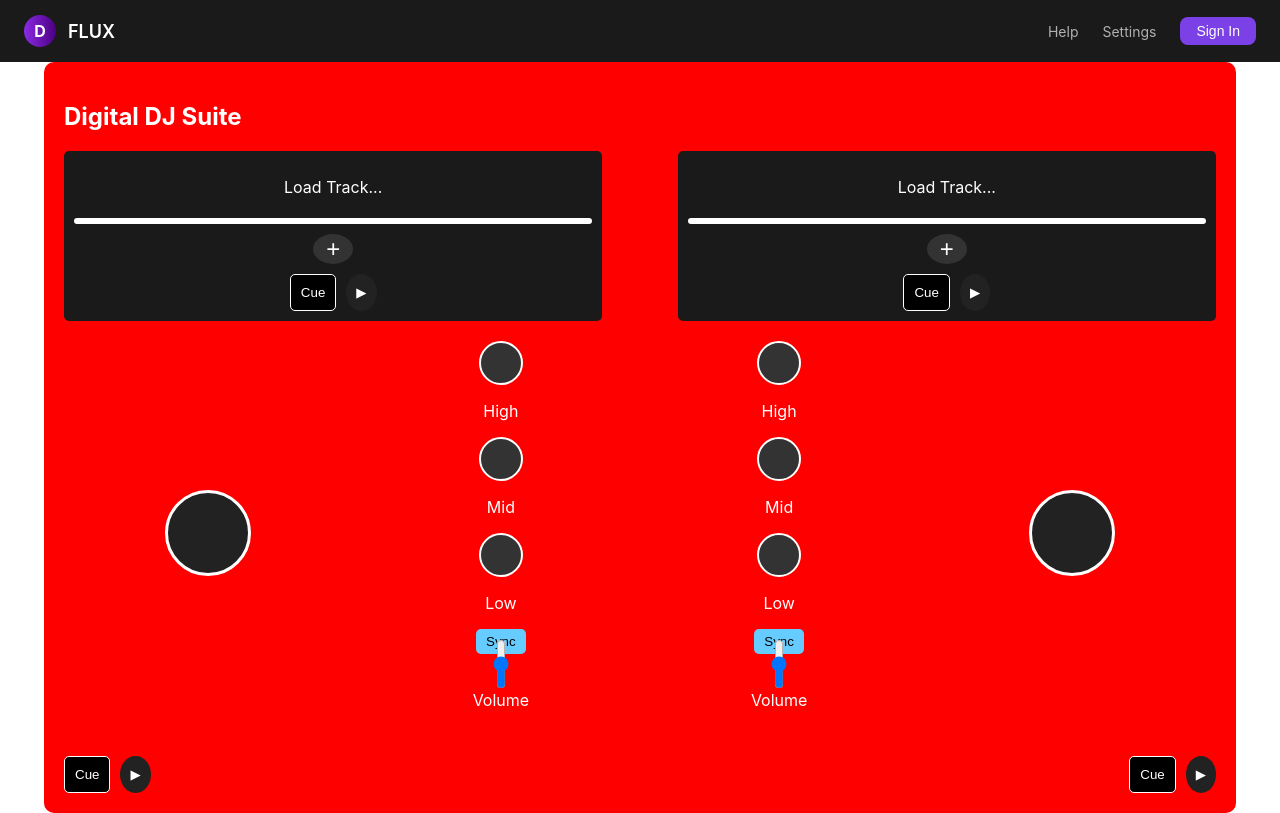
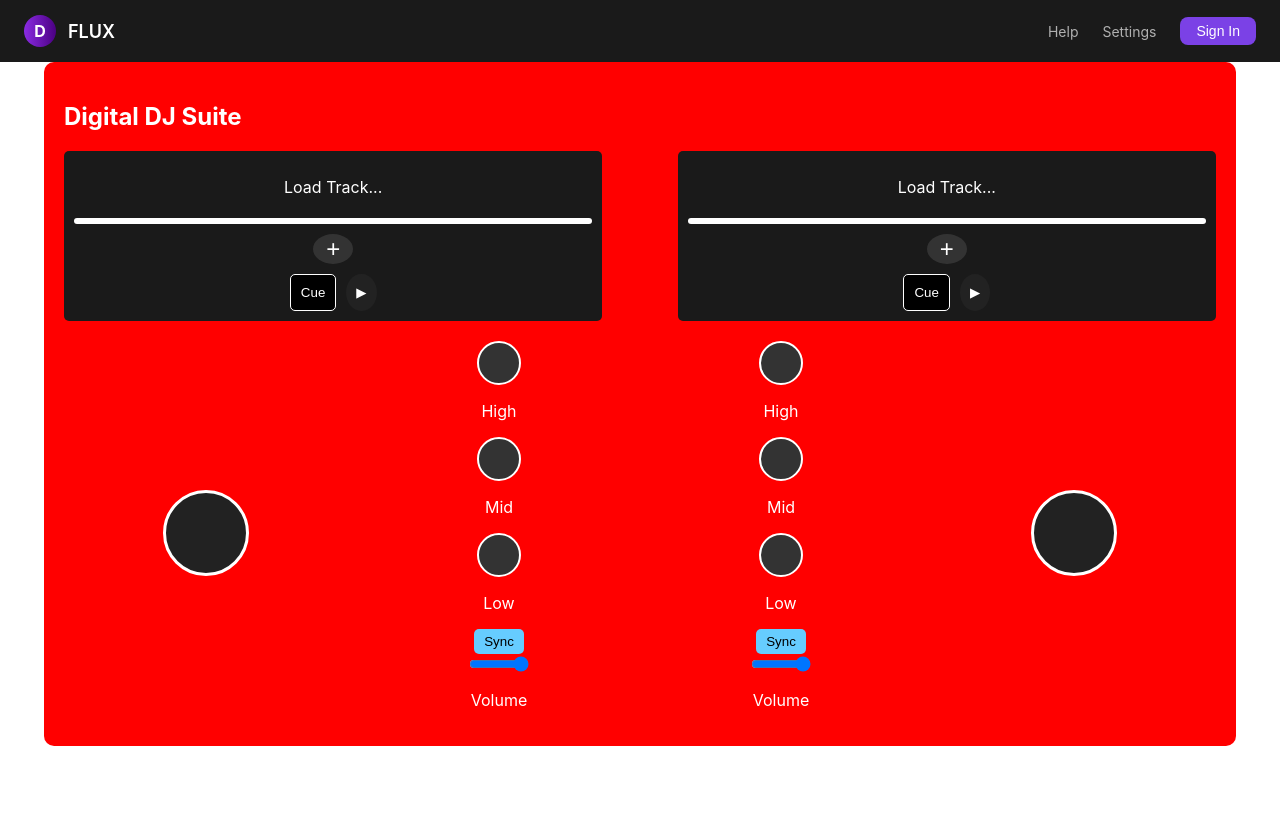
Before and after one commit to mUsman2003/Flux, a React (Create React App) app in the folder frontend/myapp/: page / in a window 1280 px wide. Built offline with nearby package versions, Linux system fonts and the light colour scheme.

Commit message:
Corrected Volume Functionality

```diff
--- a/frontend/myapp/src/components/DJController.js
+++ b/frontend/myapp/src/components/DJController.js
@@ -1,52 +1,60 @@
-import React from "react";
+import React, { useState } from "react";
 import TrackDisplay from "./TrackDisplay";
 import Knob from "./Knob";
 import VolumeSlider from "./VolumeSlider";
 import SyncButton from "./SyncButton";
 import JogWheel from "./JogWheel";
-import ControlButtons from "./ControlButtons";
 
 const DJController = () => {
+  const [deckA, setDeckA] = useState(null);  // Deck A state
+  const [deckB, setDeckB] = useState(null);  // Deck B state
+
+  // Called when a track is loaded in TrackDisplay A
+  const handleTrackLoadedA = ({ audioRef, deck, fileName, audioSrc }) => {
+    setDeckA(audioRef);  // Set deck A's audio ref
+  };
+
+  // Called when a track is loaded in TrackDisplay B
+  const handleTrackLoadedB = ({ audioRef, deck, fileName, audioSrc }) => {
+    setDeckB(audioRef);  // Set deck B's audio ref
+  };
+
   return (
     <div style={styles.container}>
       <h2 style={styles.title}>Digital DJ Suite</h2>
 
       {/* Track Displays */}
       <div style={styles.trackContainer}>
-        <TrackDisplay />
-        <TrackDisplay />
+        <TrackDisplay onTrackLoaded={handleTrackLoadedA} deck="A" />
+        <TrackDisplay onTrackLoaded={handleTrackLoadedB} deck="B" />
       </div>
 
       {/* Controls */}
       <div style={styles.controls}>
         <JogWheel />
+
         <div style={styles.mixer}>
           <Knob label="High" />
           <Knob label="Mid" />
           <Knob label="Low" />
           <SyncButton />
-          <VolumeSlider />
+          <VolumeSlider audioRef={deckA} />
         </div>
+
         <div style={styles.mixer}>
           <Knob label="High" />
           <Knob label="Mid" />
           <Knob label="Low" />
           <SyncButton />
-          <VolumeSlider />
+          <VolumeSlider audioRef={deckB} />
         </div>
+
         <JogWheel />
-      </div>
-
-      {/* Cue & Play Buttons */}
-      <div style={styles.buttonContainer}>
-        <ControlButtons />
-        <ControlButtons />
       </div>
     </div>
   );
 };
 
-// Inline CSS
 const styles = {
   container: {
     backgroundColor: "red",
@@ -77,11 +85,6 @@ const styles = {
     flexDirection: "column",
     alignItems: "center",
   },
-  buttonContainer: {
-    display: "flex",
-    justifyContent: "space-between",
-    marginTop: "20px",
-  },
 };
 
 export default DJController;
--- a/frontend/myapp/src/components/TrackDisplay.js
+++ b/frontend/myapp/src/components/TrackDisplay.js
@@ -1,7 +1,7 @@
-import React, { useState, useRef } from "react";
+import React, { useState, useRef, useEffect } from "react";
 import ControlButtons from "./ControlButtons";
 
-const TrackDisplay = () => {
+const TrackDisplay = ({ onTrackLoaded, deck }) => {
   const [audioFile, setAudioFile] = useState(null);
   const [audioSrc, setAudioSrc] = useState("");
   const audioRef = useRef(null);
@@ -10,10 +10,25 @@ const TrackDisplay = () => {
   const handleFileChange = (event) => {
     const file = event.target.files[0];
     if (file) {
+      const src = URL.createObjectURL(file);
       setAudioFile(file);
-      setAudioSrc(URL.createObjectURL(file));
+      setAudioSrc(src);
     }
   };
+
+  // If the audio file changes, update the ref
+  useEffect(() => {
+    if (audioRef.current) {
+      // Send the audio ref to the parent component
+      onTrackLoaded({
+        audioRef,  // Pass the ref back to parent
+        deck,      // Pass the current deck (A or B)
+        fileName: audioFile ? audioFile.name : null,
+        audioSrc: audioSrc,
+      });
+      console.log(`Current deck: ${deck}`);
+    }
+  }, [audioSrc, audioFile, onTrackLoaded, deck]);
 
   return (
     <div style={styles.track}>
@@ -25,22 +40,21 @@ const TrackDisplay = () => {
         type="file"
         accept="audio/*"
         style={{ display: "none" }}
-        id={`fileInput-${audioSrc}`}
         onChange={handleFileChange}
+        id={`file-input-${deck}`}  // Ensure unique ID for each deck
       />
 
       {/* Plus button to select a song */}
       <button
         style={styles.plusButton}
-        onClick={() => document.getElementById(`fileInput-${audioSrc}`).click()}
+        onClick={() => document.getElementById(`file-input-${deck}`).click()}  // Reference specific deck
       >
         +
       </button>
 
-      {/* Audio player */}
-      {audioSrc && <audio ref={audioRef} src={audioSrc} controls style={styles.audioPlayer} />}
+      {/* Audio element */}
+      {audioSrc && <audio ref={audioRef} src={audioSrc} />}
 
-      {/* Playback Controls */}
       <ControlButtons audioRef={audioRef} />
     </div>
   );
@@ -76,9 +90,15 @@ const styles = {
     cursor: "pointer",
     marginTop: "10px",
   },
-  audioPlayer: {
+  playPauseButton: {
+    backgroundColor: "#4CAF50",
+    color: "white",
+    border: "none",
+    padding: "10px 20px",
+    fontSize: "16px",
+    borderRadius: "5px",
+    cursor: "pointer",
     marginTop: "10px",
-    width: "100%",
   },
 };
 
--- a/frontend/myapp/src/components/VolumeSlider.js
+++ b/frontend/myapp/src/components/VolumeSlider.js
@@ -1,9 +1,26 @@
-import React from "react";
+import React from 'react';
 
-const VolumeSlider = () => {
+const VolumeSlider = ({ audioRef }) => {
+  const handleVolumeChange = (e) => {
+    const volume = e.target.value / 100;
+    if (audioRef.current) {
+      audioRef.current.volume = volume;
+      console.log('Volume changed to:', volume);  // Debugging
+    } else {
+      console.log('audioRef.current is null');
+    }
+  };
+
   return (
     <div style={styles.container}>
-      <input type="range" min="0" max="100" style={styles.slider} />
+      <input
+        type="range"
+        min="0"
+        max="100"
+        defaultValue="100"
+        onChange={handleVolumeChange}
+        style={styles.slider}
+      />
       <p>Volume</p>
     </div>
   );
@@ -11,13 +28,12 @@ const VolumeSlider = () => {
 
 const styles = {
   container: {
-    display: "flex",
-    flexDirection: "column",
-    alignItems: "center",
+    display: 'flex',
+    flexDirection: 'column',
+    alignItems: 'center',
   },
   slider: {
-    width: "50px",
-    transform: "rotate(-90deg)",
+    width: '60px',
   },
 };
 
```
